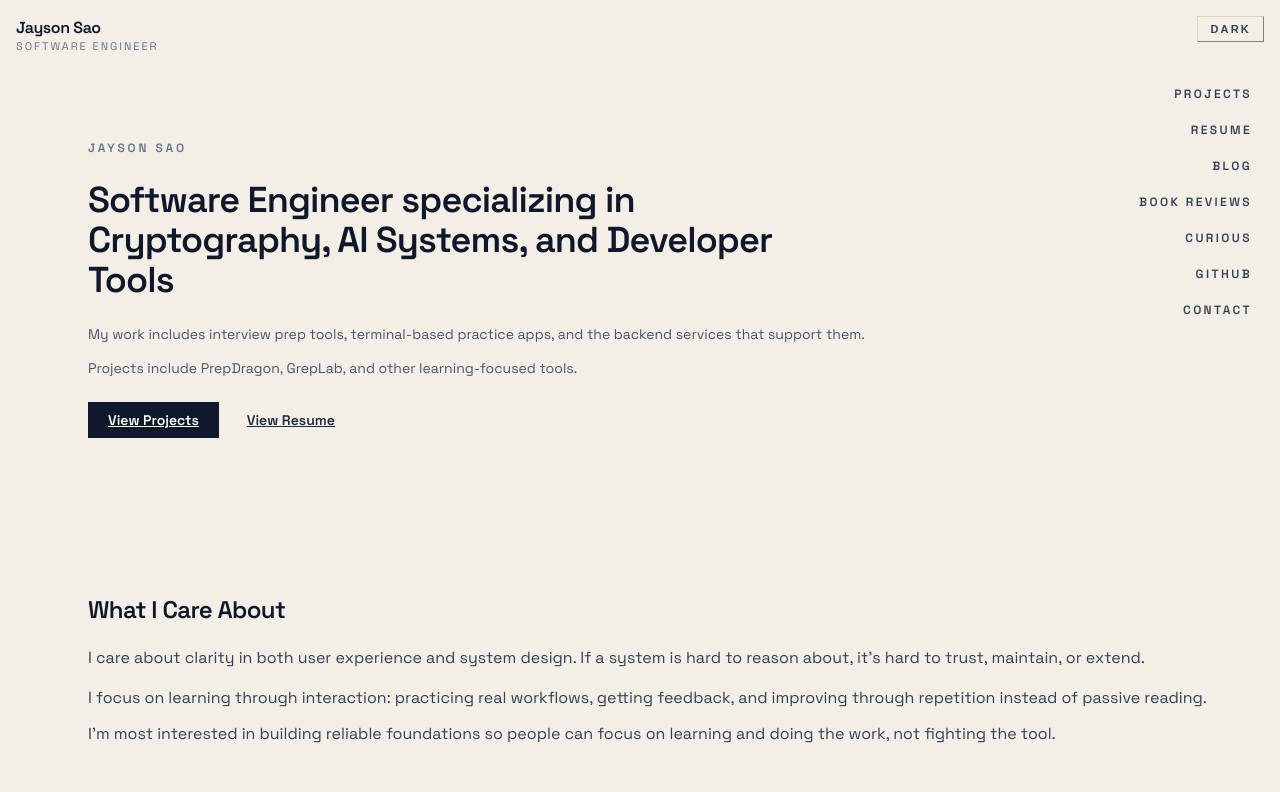
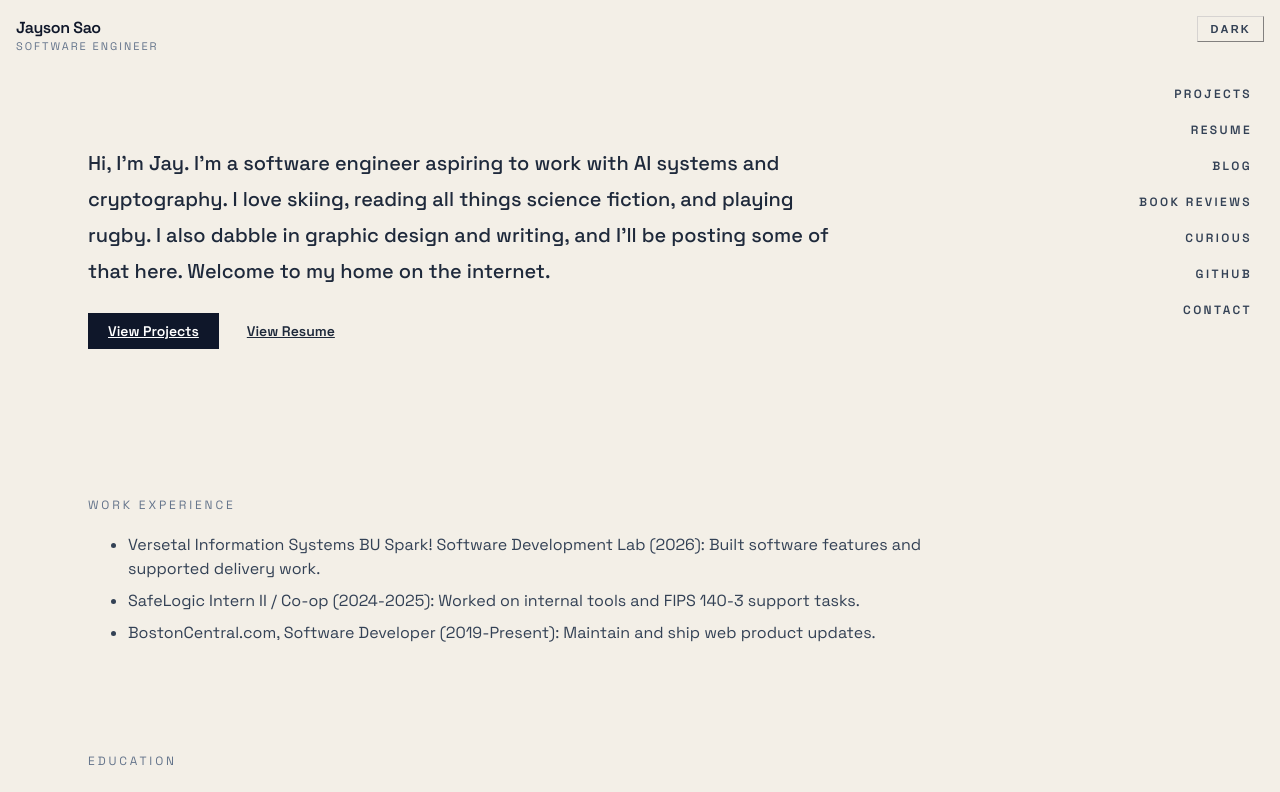
Before and after one commit to jaysonsao/jay-website, a Next.js app: page / in a window 1280 px wide. Shown: the top 792 px of the page. Built offline with nearby package versions, Linux system fonts and the light colour scheme.

Commit message:
front page fix

```diff
--- a/src/app/page.tsx
+++ b/src/app/page.tsx
@@ -14,27 +14,23 @@ const education = {
     "Bachelor of Arts in Computer Science, Minor in Economics, Minor in Mathematics",
 };
 
+const sectionLabelClass =
+  "text-xs uppercase tracking-[0.24em] text-slate-500 dark:text-slate-400";
+
+const contentSectionClass =
+  "max-w-4xl space-y-5 border-t border-slate-200 pt-10 dark:border-slate-800";
+
 export default function Home() {
   return (
     <div className="mx-auto w-full max-w-6xl space-y-14 pb-20 pt-6 sm:pt-10">
-      <section className="space-y-6 border-b border-slate-200 pb-10 dark:border-slate-800">
+      <section className="max-w-4xl space-y-6 border-b border-slate-200 pb-10 dark:border-slate-800">
         <div className="space-y-6">
-          <p className="text-xs font-semibold uppercase tracking-[0.24em] text-slate-500 dark:text-slate-400">
-            Jayson Sao
-          </p>
-          <h1 className="max-w-3xl text-3xl font-semibold tracking-tight text-slate-900 dark:text-slate-100 sm:text-4xl">
-            Software Engineer specializing in Cryptography, AI Systems, and Developer Tools
+          <h1 className="max-w-3xl text-lg font-medium leading-8 text-slate-800 dark:text-slate-200 sm:text-xl sm:leading-9">
+            Hi, I&apos;m Jay. I&apos;m a software engineer aspiring to work with AI
+            systems and cryptography. I love skiing, reading all things science fiction, and
+            playing rugby. I also dabble in graphic design and writing, and I&apos;ll
+            be posting some of that here. Welcome to my home on the internet.
           </h1>
-          <div className="space-y-2 text-sm text-slate-600 dark:text-slate-300">
-            <p>
-              My work includes interview prep tools, terminal-based practice
-              apps, and the backend services that support them.
-            </p>
-            <p>
-              Projects include PrepDragon, GrepLab, and other learning-focused
-              tools.
-            </p>
-          </div>
           <div className="flex flex-wrap gap-2">
             <NavHashLink
               href="/#projects"
@@ -55,30 +51,8 @@ export default function Home() {
         </div>
       </section>
 
-      <section id="about" className="scroll-mt-28 space-y-4 border-t border-slate-200 pt-10 dark:border-slate-800">
-        <h2 className="text-2xl font-semibold tracking-tight text-slate-900 dark:text-slate-100">
-          What I Care About
-        </h2>
-        <div className="space-y-3 text-base text-slate-700 dark:text-slate-300">
-          <p>
-            I care about clarity in both user experience and system design. If a
-            system is hard to reason about, it&apos;s hard to trust, maintain, or
-            extend.
-          </p>
-          <p>
-            I focus on learning through interaction: practicing real workflows,
-            getting feedback, and improving through repetition instead of passive
-            reading.
-          </p>
-          <p>
-            I&apos;m most interested in building reliable foundations so people can
-            focus on learning and doing the work, not fighting the tool.
-          </p>
-        </div>
-      </section>
-
-      <section className="max-w-4xl space-y-5 border-t border-slate-200 pt-10 dark:border-slate-800">
-        <p className="text-xs uppercase tracking-[0.24em] text-slate-500 dark:text-slate-400">
+      <section className={contentSectionClass}>
+        <p className={sectionLabelClass}>
           Work Experience
         </p>
         <ul className="space-y-2 text-base text-slate-700 dark:text-slate-300">
@@ -88,8 +62,8 @@ export default function Home() {
         </ul>
       </section>
 
-      <section className="max-w-4xl space-y-5 border-t border-slate-200 pt-10 dark:border-slate-800">
-        <p className="text-xs uppercase tracking-[0.24em] text-slate-500 dark:text-slate-400">
+      <section className={contentSectionClass}>
+        <p className={sectionLabelClass}>
           Education
         </p>
         <div className="space-y-1 text-slate-700 dark:text-slate-300">
@@ -100,15 +74,15 @@ export default function Home() {
         </div>
       </section>
 
-      <section className="max-w-4xl space-y-4 border-t border-slate-200 pt-10 dark:border-slate-800">
-        <p className="text-xs uppercase tracking-[0.24em] text-slate-500 dark:text-slate-400">
+      <section className={contentSectionClass}>
+        <p className={sectionLabelClass}>
           Certifications
         </p>
         <div className="space-y-1 text-slate-700 dark:text-slate-300">
           <p className="text-base font-medium text-slate-900 dark:text-slate-100">
             AWS Certified Solutions Architect - Associate
           </p>
-          <p className="text-sm">In progress (target: 2026)</p>
+          <p className="text-sm">In progress (target: March 2026)</p>
           <p className="text-sm">
             Focused on cloud architecture, reliability, and cost-aware system
             design.
@@ -118,7 +92,7 @@ export default function Home() {
 
       <section id="projects" className="scroll-mt-28 space-y-6 border-t border-slate-200 pt-10 dark:border-slate-800">
         <div className="space-y-2">
-          <p className="text-xs uppercase tracking-[0.24em] text-slate-500 dark:text-slate-400">
+          <p className={sectionLabelClass}>
             Featured Projects
           </p>
         </div>
```
